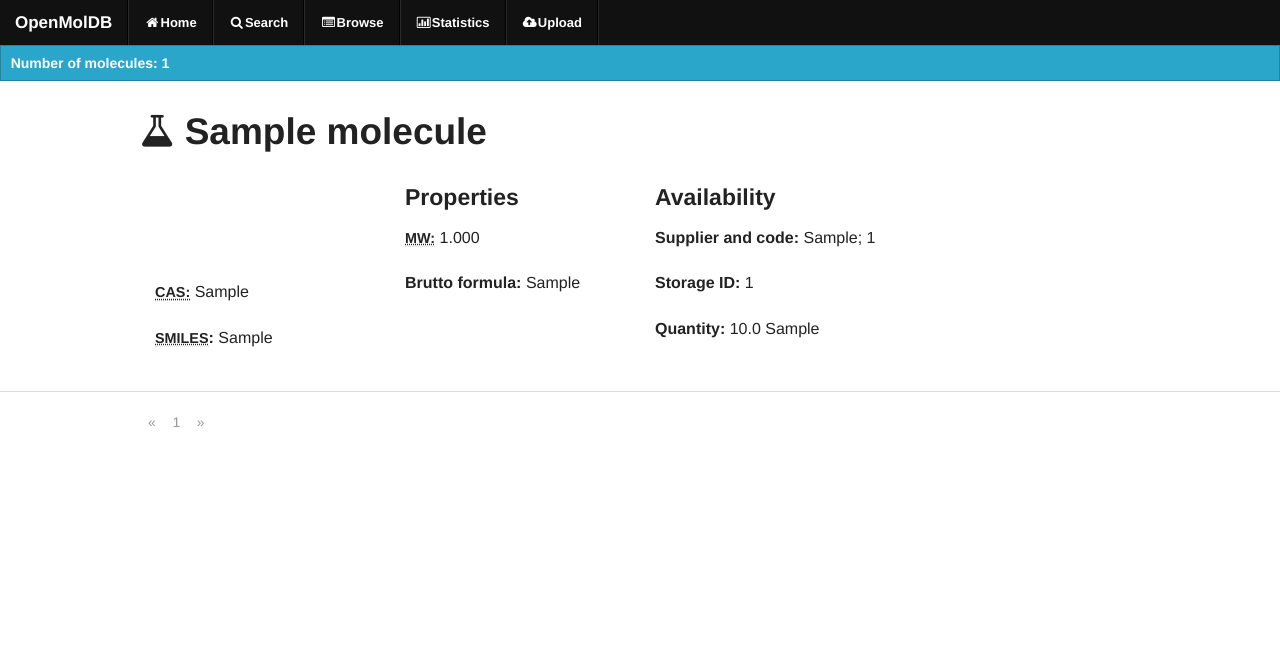
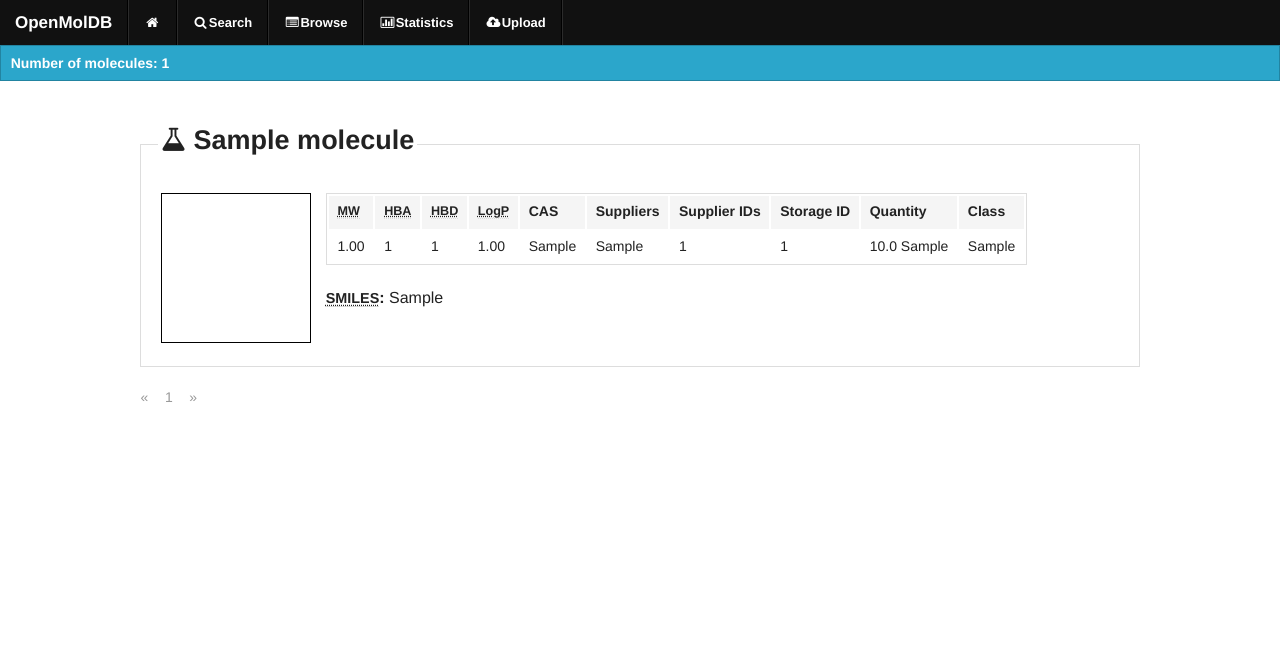
Before and after one commit to samoturk/openmolDB, a Django app: page /browse in a window 1280 px wide. Shown: the top 649 px of the page. Run offline with Django 3.2, Linux system fonts and the light colour scheme; tables that the repository leaves empty hold one stand-in row (values such as "Sample post").

Commit message:
cleaned up the design, molecular data is now in tables

```diff
--- a/openmoldb/templates/base.html
+++ b/openmoldb/templates/base.html
@@ -71,7 +71,7 @@
       <section class="top-bar-section">
         <ul class="left">
           <li class="divider"></li>
-          <li><a href="{{servername}}/"><i class="icon-home"></i>Home</a></li>
+          <li><a href="{{servername}}/"><i class="icon-home"></i></a></li>
           <li class="divider"></li>
           <li><a href="{{servername}}/search.html"><i class="icon-search"></i>Search</a></li>
           <li class="divider"></li>
@@ -93,8 +93,8 @@
 </div>
 
 </div>
-<div id="footer" class="row">
-<p><small><a href="https://github.com/samoturk/openmolDB">OpenMolDB</a> v0.2. Code: <a href="https://twitter.com/samoturk">Samo Turk</a>. BSD License. Uses: <a href="http://www.djangoproject.com">Django</a>, <a href="http://openbabel.org">OpenBabel</a>, <a href="http://jquery.com">jQuery</a>, <a href="http://foundation.zurb.com/">Foundation</a>, <a href="http://web.chemdoodle.com/">ChemDoodle</a>, <a href="http://www.flotcharts.org/">Flot</a> and <a href="http://fortawesome.github.com/Font-Awesome/">Font Awesome</a></small></p>
+<div class="row">
+<div id="footer" class=row><small><a href="https://github.com/samoturk/openmolDB">OpenMolDB</a> v0.2. Code: <a href="https://twitter.com/samoturk">Samo Turk</a>. BSD License. Uses: <a href="http://www.djangoproject.com">Django</a>, <a href="http://openbabel.org">OpenBabel</a>, <a href="http://jquery.com">jQuery</a>, <a href="http://foundation.zurb.com/">Foundation</a>, <a href="http://web.chemdoodle.com/">ChemDoodle</a>, <a href="http://www.flotcharts.org/">Flot</a> and <a href="http://fortawesome.github.com/Font-Awesome/">Font Awesome</a></small></div>
 </div>
 
 </body>
--- a/openmoldb/templates/browse.html
+++ b/openmoldb/templates/browse.html
@@ -1,5 +1,7 @@
 {% extends "base.html" %}
 {% block content %}
+<link rel="stylesheet" type="text/css" href="{{servername}}/static/js/ChemDoodleWeb.css" />
+
 <script type="text/javascript" src="{{servername}}/static/js/ChemDoodleWeb-libs.js"></script>
 <script type="text/javascript" src="{{servername}}/static/js/ChemDoodleWeb.js"></script>
 {% if mollist.has_previous %}
@@ -11,11 +13,14 @@
 {% endif %}
 
 {% for mol in mollist %}
+
 <div id="mol{{mol.id}}" class="row">
-        <a href="{{servername}}/molecule/{{mol.id}}"><h2><i class="icon-beaker"></i> {{mol.name}}</h2></a>
-        <div class="small-2 large-3 columns">
+    <fieldset>
+        <legend><a href="{{servername}}/molecule/{{mol.id}}"><h3><i class="icon-beaker"></i> {{mol.name}}</h3></a></legend>
+        <div class=row>
+        <div class="large-2 columns">
             <script>
-            var viewACS = new ChemDoodle.ViewerCanvas('{{mol.id}}', 100, 100);
+            var viewACS = new ChemDoodle.ViewerCanvas('{{mol.id}}', 150, 150);
             viewACS.specs.bonds_width_2D = .6;
             viewACS.specs.bonds_saturationWidth_2D = .18;
             viewACS.specs.bonds_hashSpacing_2D = 2.5;
@@ -27,26 +32,48 @@
             caffeine.scaleToAverageBondLength(14.4);
             viewACS.loadMolecule(caffeine);
             </script>
-            <p><strong><abbr title="Chemical Abstracts Service registry number">CAS:</abbr></strong> {{mol.CAS}}</p>
-            <p><strong><abbr title="Simplified Molecular-Input Line-Entry System">SMILES</abbr>:</strong> {{mol.SMILES}}</p>
+
         </div>
-        <div class="small-2 large-3 columns">
-            <h4>Properties</h4>
-            <p><strong><abbr title="Molecular weight">MW:</abbr></strong> {{mol.CMW|floatformat:3}}</p>
-            <p><strong>Brutto formula:</strong> {{mol.CHN}}</p>
+        <div class="large-9 columns left">
+        <table>
+        <thead>
+            <tr>
+            <th><abbr title="Molecular weight">MW</abbr></th>
+            <th><abbr title="Hydrogen bond acceptors">HBA</abbr></th>
+            <th><abbr title="Hydrogen bond donors">HBD</abbr></th>
+            <th><abbr title="Logarithm of partition coefficient">LogP</abbr></th>
+            <th>CAS</th>
+            <th>Suppliers</th>
+            <th>Supplier IDs</th>
+            <th>Storage ID</th>
+            <th>Quantity</th>
+            <th>Class</th>
+            </tr>
+        </thead>
+        <tbody>
+            <tr>
+            <td>{{mol.CMW|floatformat:2}}</td>
+            <td>{{mol.HBA}}</td>
+            <td>{{mol.HBD}}</td>
+            <td>{{mol.logP|floatformat:2}}</td>
+            <td>{{mol.CAS}}</td>
+            <td>{{mol.supplier}}</td>
+            <td>{{mol.supplierID}}</td>
+            <td>{{mol.storageID}}</td>
+            <td>{{mol.amount}} {{mol.unit}}</td>
+            <td>{{mol.molclass}}</td>
+            </tr>
+        </tbody>
+        </table>
+        <p><strong><abbr title="Simplified Molecular-Input Line-Entry System">SMILES</abbr>:</strong> {{mol.SMILES}}</p>
         </div>
-        <div class="small-2 large-4 columns left">
-            <h4>Availability</h4>
-            <p><strong>Supplier and code:</strong> {{mol.supplier}}; {{mol.supplierID}}</p>
-            <p><strong>Storage ID:</strong> {{mol.storageID}}</p>
-            <p><strong>Quantity:</strong> {{mol.amount}} {{mol.unit}}</p>
         </div>
+    </fieldset>
 </div>
-<hr>
 {% endfor %}
-
+    <div class=row>
     <div class="pagination">
-    <ul class="row">
+    <ul class="pagination">
         {% if mollist.has_previous %}
             <li class="arrow"><a href="{{currentpath}}page={{ mollist.previous_page_number }}">&laquo;</a></li>
         {% else %}
@@ -67,6 +94,7 @@
 
     </ul>
     </div>
+    </div>
 
 </div>
 
--- a/openmoldb/templates/index.html
+++ b/openmoldb/templates/index.html
@@ -13,19 +13,17 @@
 </header>
 <section id="mainContent">
     <div class="row">
-    <div class="columns">
         <h4>Do you just want to casually browse the database? No problem!</h4>
         <p>
             <a href="{{servername}}/browse.html" class="button"><i class="icon-list-alt"></i> Browse!</a>
         </p>
     </div>
-    <div class="columns">
+    <div class="row">
         <h4>Curious about the properties of compounds in the databse? Have a look!</h4>
         <p>
             <a href="{{servername}}/stats.html" class="button"><i class="icon-bar-chart"></i> Statistics!</a>
         </p>
     </div>
-    </div>
 </section>
     </div>
 
```
Also changed, not shown: openmoldb/templates/molecule.html (+76 -30 lines), openmoldb/templates/search.html (+4 -4 lines), 1 other file.
